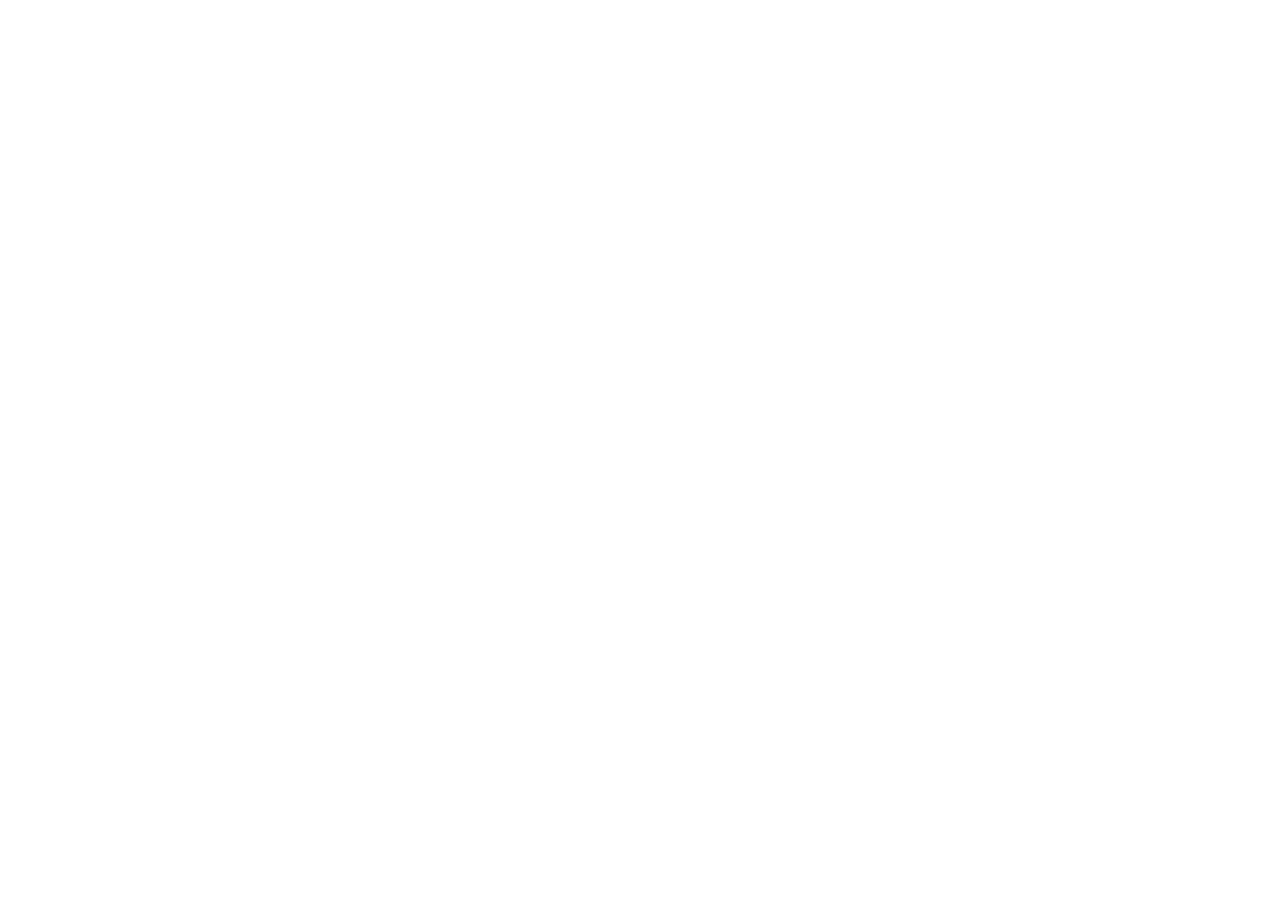
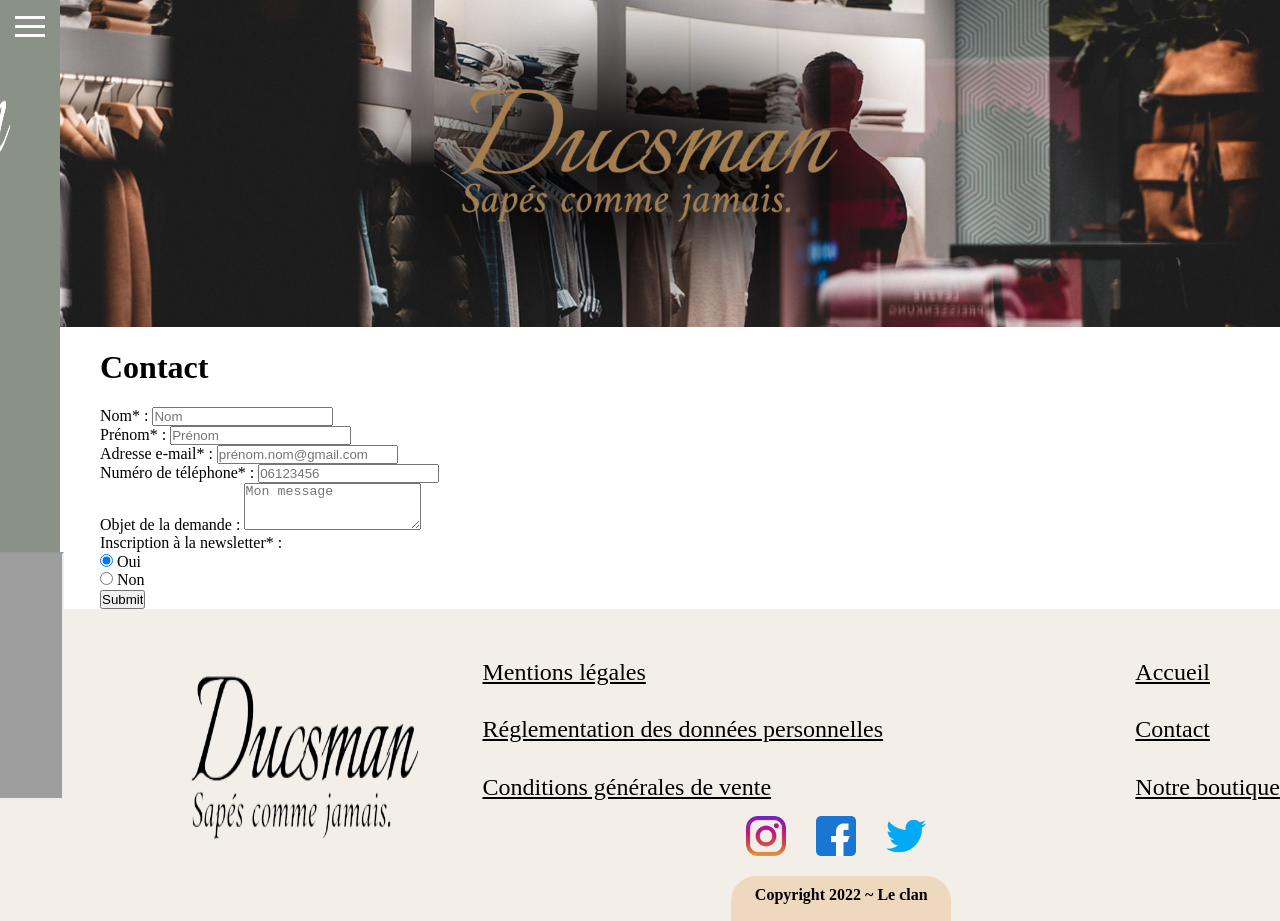
Before and after one commit to ncilliez/ducsman, a plain HTML site: page html/contact.html in a window 1280 px wide. Before the commit the page ends 800 px from the top, so only its background shows below. Drawn offline with nearby package versions, Linux system fonts and the light colour scheme; grey boxes are pictures that could not be loaded; files whose address does not match are found by name; a web font is replaced by a local one.

Commit message:
contact.html

```diff
--- a/html/contact.html
+++ b/html/contact.html
@@ -0,0 +1,139 @@
+<!DOCTYPE html>
+<html lang="fr">
+<head>
+    <meta charset="UTF-8">
+    <meta http-equiv="X-UA-Compatible" content="IE=edge">
+    <meta name="viewport" content="width=device-width, initial-scale=1.0">
+    <title>Contact</title>
+    <link rel="stylesheet" href="/sass/main.css">
+</head>
+<body>
+
+    <aside>
+        <div class="burger">
+            <div class="barre barre1"><span></span></div>
+            <div class="barre barre2"><span></span></div>
+            <div class="barre barre3"><span></span></div>
+        </div>
+
+        <nav class="navigation">
+
+            <img class="logo_menu" src="/Logo/ducsman/logo_blanc.png" alt="">
+
+            <ul class="mon_menu">
+                <li><a href="">Accueil</a></li>
+                <li><a href="">Boutique</a></li>
+                <li><a href="">Contact</a></li>
+            </ul>
+
+            <iframe class="carte" src="https://www.google.com/maps/embed?pb=!1m18!1m12!1m3!1d1203.465640075922!2d2.3449733840800393!3d48.86245932456481!2m3!1f0!2f0!3f0!3m2!1i1024!2i768!4f13.1!3m3!1m2!1s0x47e66e1895faebef%3A0x4492e1644329343d!2sLes%20Halles!5e0!3m2!1sfr!2sfr!4v1669814144968!5m2!1sfr!2sfr"></iframe>
+
+        </nav>
+
+    </aside>
+
+    <header>
+        <img class= "photo_du_header" id="img_header" src="/images/boutiqueheader_name.jpg" alt="photo_du_header"/>
+    </header>
+
+    <main class="conteneur">
+
+        <h1>Contact</h1>
+
+        <form>
+
+                <p>
+
+                    <label for="lastName">Nom* :</label>
+                    <input id="lastName" name="lastName" type="text" placeholder="Nom" required>
+
+                </p>
+
+                <p>
+
+                    <label for="firstName">Prénom* :</label>
+                    <input id="firstName" name="firstName" type="text" placeholder="Prénom" required>
+
+                </p>
+
+                <p>
+
+                    <label for="email">Adresse e-mail* :</label>
+                    <input id="email" name="email" type="email" placeholder="prénom.nom@gmail.com" required>
+
+                </p>
+
+                <p>
+
+                    <label for="phoneNumber">Numéro de téléphone* :</label>
+                    <input id="phoneNumber" name="phoneNumber" type="tel" pattern="0[1-9][0-9]{2}[0-9]{2}[0-9]{2}[0-9]{2}" maxlength="10" required placeholder="06123456">
+
+                </p>
+
+                <p>
+
+                    <label for="message">Objet de la demande :</label>
+                    <textarea name="message" id="message" rows="3" required placeholder="Mon message"></textarea>
+
+                </p>
+
+                <p>Inscription à la newsletter* :</p>
+
+                <p>
+
+                    <input type="radio" name="newsletter" id="yesNewsletter" checked="checked" class="checkbox">
+                    <label for="newsletter">Oui</label required>
+
+                </p>
+
+                <p>
+
+                    <input type="radio" name="newsletter" id="noNewsletter" class="checkbox">
+                    <label for="newsletter">Non</label required>
+
+                </p>
+
+                    <input type="submit" class="send">
+
+                </p>
+
+        </form>
+
+    </main>
+
+    <footer>
+        <img src="/Logo/logo-remove.png" alt="">
+
+        <nav>
+            <div class="conteneurlien">
+                <a href="">Mentions légales</a>
+                <a href="">Réglementation des données personnelles</a>
+                <a href="">Conditions générales de vente</a>
+            </div>
+
+            <div class="conteneurlien">
+                <a href="">Accueil</a>
+                <a href="">Contact</a>
+                <a href="">Notre boutique</a>
+            </div>
+
+            <div class="conteneurpicto">
+                <a href="https://www.instagram.com/" title="Instagram" target="_blank"><img src="/pictos/instagram2.png" alt=""></a>
+                <a href="https://www.facebook.com/" title="Facebook" target="_blank"><img src="/pictos/facebook2.png" alt=""></a>
+                <a href="https://twitter.com/" title="Twitter" target="_blank"><img src="/pictos/twitter2.png" alt=""></a>
+
+                <div class="copyright">
+                    <h4>Copyright 2022 ~ Le clan</h4>
+                </div>
+
+            </div>
+
+        </nav>
+
+    </footer>
+
+    <script src="//code.jquery.com/jquery-1.11.3.min.js"></script>
+    <script src="../script.js"></script>
+
+</body>
+</html>
--- /dev/null
+++ b/sass/layout/_contact.scss
@@ -0,0 +1,3 @@
+main{
+    margin-left: 100px;
+}
--- a/sass/main.scss
+++ b/sass/main.scss
@@ -16,6 +16,7 @@
 @import "./layout/entete";
 @import "./layout/gridaccueil";
 @import "./layout/gridproduits";
+@import "./layout/contact";
 
 // COMPONENTS
 
```
Also changed, not shown: sass/main.css, 1 other file.
